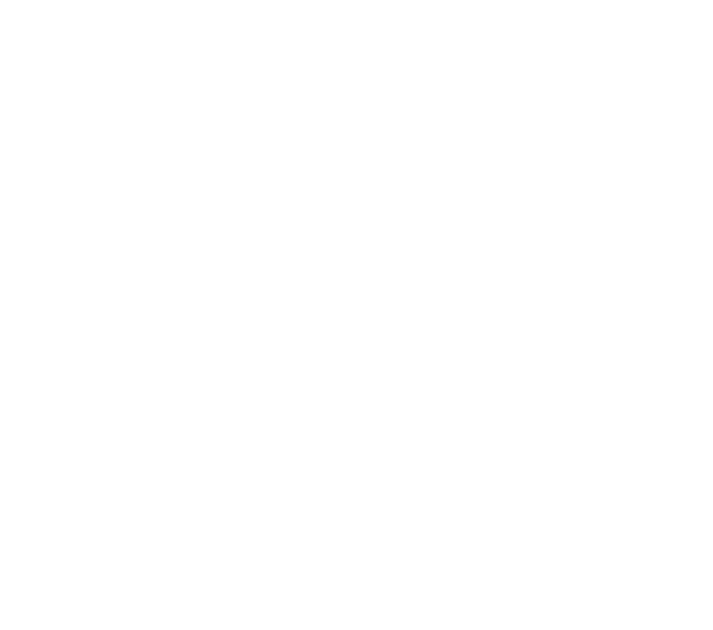
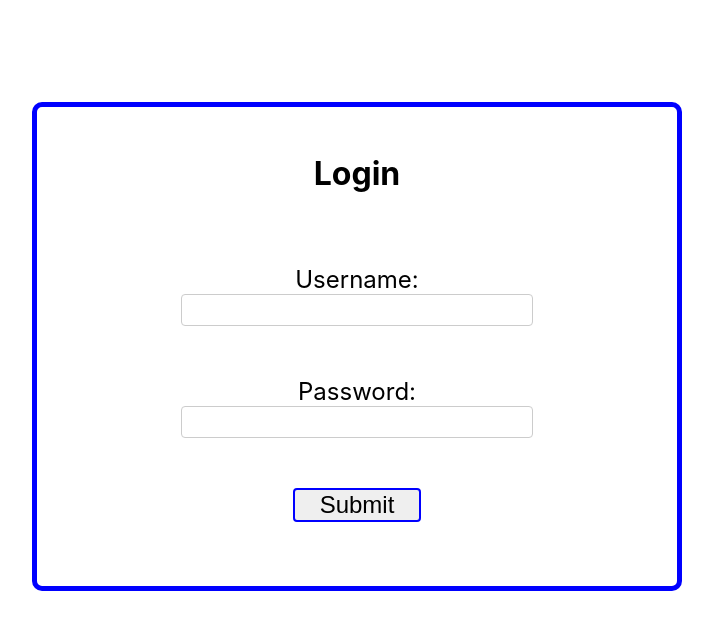
Before and after one commit to LSDS-BW-Saltiest-Hackers-1/Frontend, a React (Create React App) app in the folder saltiest-hackers-app/: page / in a window 1280 px wide. Shown: the top 630 px of the page, without its empty margins (283-996 px from the left). Built offline with nearby package versions, Linux system fonts and the light colour scheme.

Commit message:
Styled Login Form

```diff
--- a/saltiest-hackers-app/package.json
+++ b/saltiest-hackers-app/package.json
@@ -8,7 +8,8 @@
     "@testing-library/user-event": "^7.2.1",
     "react": "^16.13.1",
     "react-dom": "^16.13.1",
-    "react-scripts": "3.4.1"
+    "react-scripts": "^3.4.1",
+    "styled-components": "^5.1.1"
   },
   "scripts": {
     "start": "react-scripts start",
--- a/saltiest-hackers-app/src/components/app/App.js
+++ b/saltiest-hackers-app/src/components/app/App.js
@@ -1,9 +1,11 @@
 import React from 'react';
 import './App.css';
+import LoginForm from '../pages/Login'
 
 function App() {
   return (
     <div className='App'>
+      <LoginForm />
     </div>
   );
 }
--- a/saltiest-hackers-app/src/components/pages/Login.js
+++ b/saltiest-hackers-app/src/components/pages/Login.js
@@ -0,0 +1,65 @@
+import React from 'react';
+import styled from 'styled-components';
+
+const Wrapper = styled.div`
+    display: flex;
+    max-width: 100%;
+    justify-content: center;
+    align-items: center;
+`
+const Form = styled.form`
+    display: flex;
+    flex-direction: column;
+    justify-content: space-around;
+    align-items: center;
+    border: 5px solid blue;
+    width: 50%;
+    border-radius: 10px;
+    margin-top: 8%;
+    padding-bottom: 3%;
+    height: 55vh;
+`
+const Label = styled.label`
+    display: flex;
+    flex-direction: column;
+    font-size: x-large;
+    width: 90%;
+    align-items: center;
+`
+const Input = styled.input`
+    width: 60%;
+    border: 1px solid #ccc;
+    border-radius: 4px;
+    font-size: x-large;
+`
+const Header = styled.h1`
+    font-size: xx-large;
+`
+const Button = styled.input`
+    border: 2px blue solid;
+    width: 20%;
+    cursor: pointer;
+    font-size: x-large;
+    border-radius: 4px;
+`
+function LoginForm(){
+    return (
+        <Wrapper>
+            <Form>
+                <Header>
+                    Login
+                </Header>
+                <Label>
+                    Username:
+                    <Input type = 'text' name = 'username' />
+                </Label>
+                <Label>
+                    Password:
+                    <Input type = 'email' name = 'email' />
+                </Label>
+                <Button type = 'submit' name = 'submit' value = 'Submit' />
+            </Form>
+        </Wrapper>
+    )
+}
+export default LoginForm;
```
Also changed, not shown: 1 other file (tests, documents, lock files or other folders).
